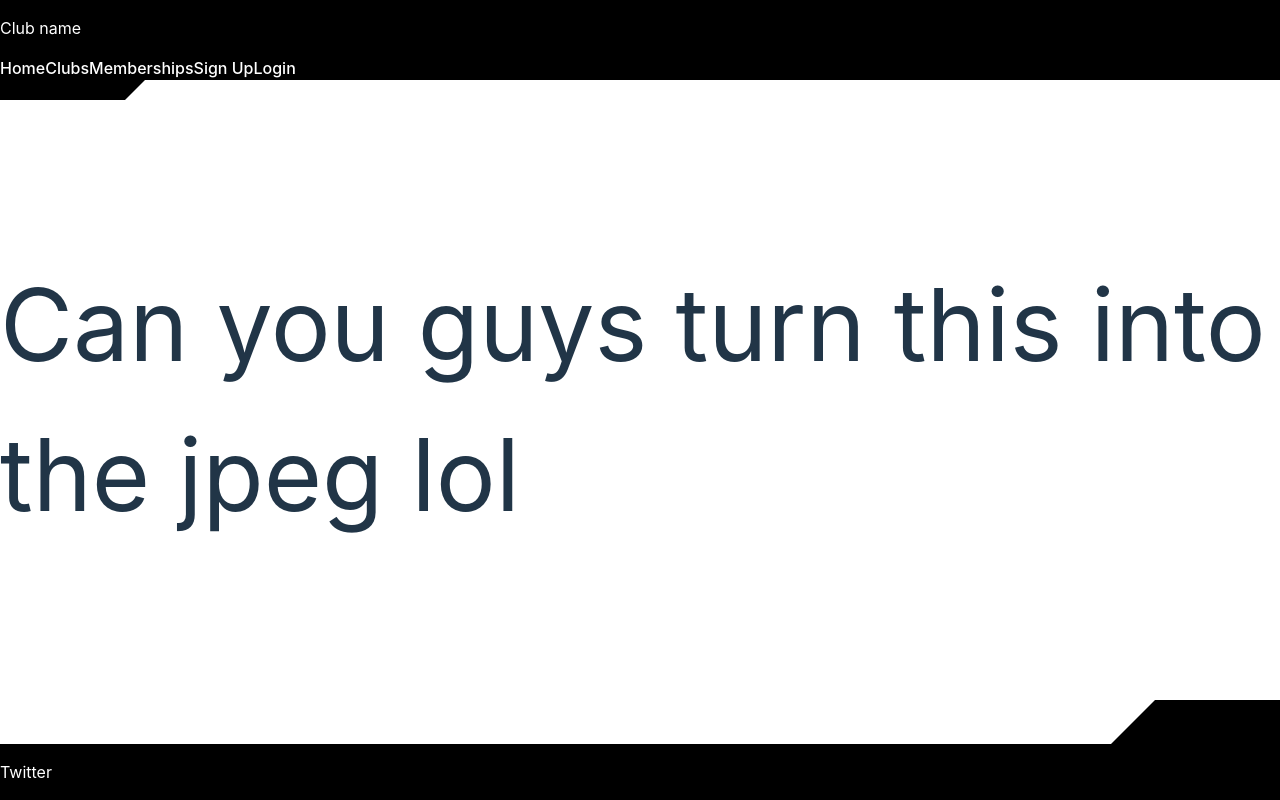
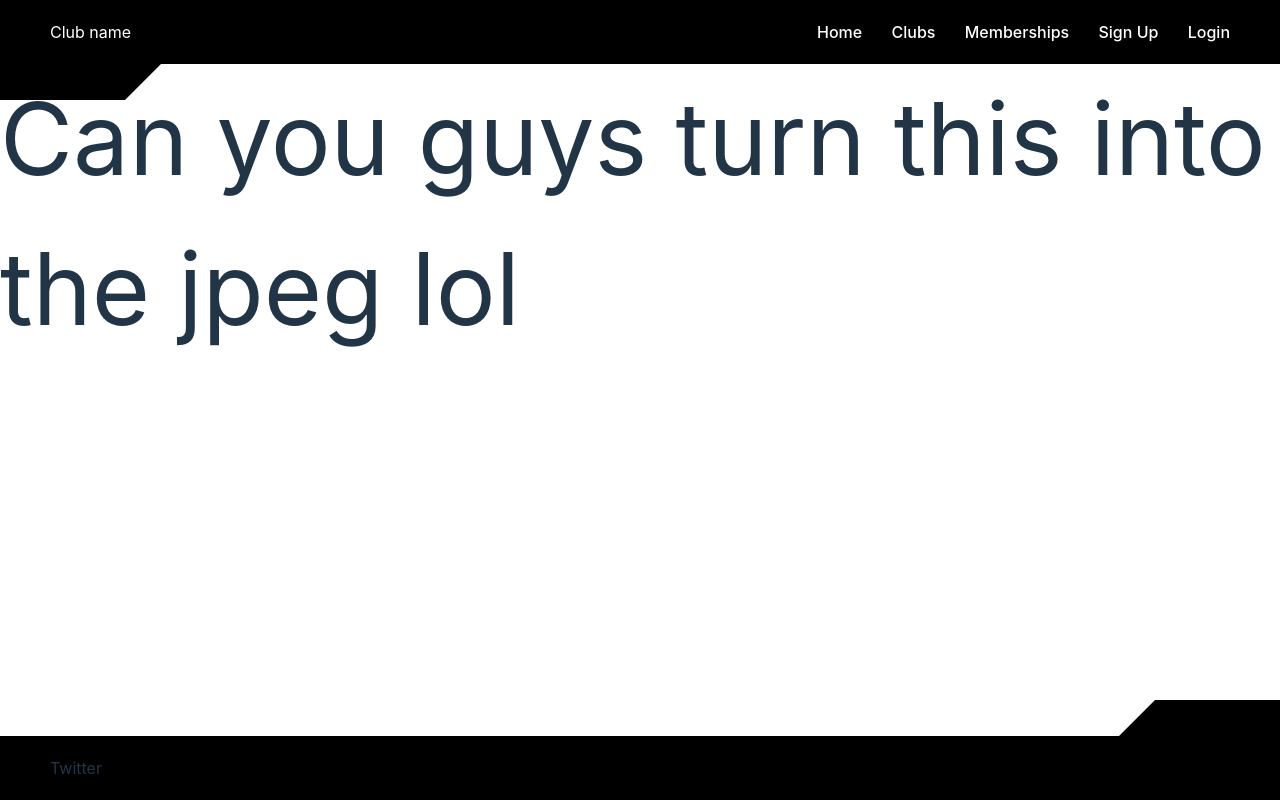
Before and after one commit to sjcy2704/clubs, a Vue app in the folder Front-End/: page / in a window 1280 px wide. Built offline with nearby package versions, Linux system fonts and the light colour scheme.

Commit message:
Finish Navbar

```diff
--- a/Front-End/src/App.vue
+++ b/Front-End/src/App.vue
@@ -1,25 +1,12 @@
 <script setup>
 import Navbar from "./components/Navbar.vue";
+import Footer from "./components/Footer.vue";
 </script>
 
 <template>
-  <header>
-    <div class="topCorner"></div>
-    <div class="topDiv">
-      <p style="color: white">Club name</p>
-      <Navbar />
-    </div>
-  </header>
-
+  <Navbar />
   <main>
     <p style="font-size: 100px">Can you guys turn this into the jpeg lol</p>
   </main>
-
-  <footer class="bottomDiv">
-    <div>
-      <p style="color: white">Twitter</p>
-    </div>
-
-    <div class="bottomCorner"></div>
-  </footer>
+  <Footer />
 </template>
--- /dev/null
+++ b/Front-End/src/components/Footer.vue
@@ -0,0 +1,9 @@
+<template>
+  <footer>
+    <div class="bottomDiv">
+      <p>Twitter</p>
+    </div>
+
+    <div class="bottomCorner"></div>
+  </footer>
+</template>
--- a/Front-End/src/components/Navbar.vue
+++ b/Front-End/src/components/Navbar.vue
@@ -9,9 +9,21 @@ const nav = [
 </script>
 
 <template>
-  <ul class="flex row justify-between">
-    <li v-for="item in nav">
-      <a :href="item.path">{{ item.title }}</a>
-    </li>
-  </ul>
+  <header>
+    <div class="topCorner"></div>
+    <div class="topDiv flex justify-between">
+      <p style="color: white">Club name</p>
+      <ul class="flex row justify-between nav">
+        <li v-for="item in nav">
+          <a :href="item.path">{{ item.title }}</a>
+        </li>
+      </ul>
+    </div>
+  </header>
 </template>
+
+<style scoped>
+.nav {
+  width: 35%;
+}
+</style>
--- a/Front-End/src/style.css
+++ b/Front-End/src/style.css
@@ -1,3 +1,6 @@
+* {
+  margin: 0;
+}
 :root {
   font-family: Inter, system-ui, Avenir, Helvetica, Arial, sans-serif;
   line-height: 1.5;
@@ -13,30 +16,27 @@
   -moz-osx-font-smoothing: grayscale;
   -webkit-text-size-adjust: 100%;
 }
+/* Reusable */
+.flex {
+  display: flex;
+}
+
+.row {
+  flex-direction: row;
+}
+
+.justify-between {
+  justify-content: space-between;
+}
+
+/* Rest of Css */
+header {
+  position: sticky;
+}
 
 .topDiv {
   background-color: black;
-  top: 0;
-  position: absolute;
-  width: 100%;
-}
-
-.bottomDiv {
-  background-color: black;
-  bottom: 0;
-  position: absolute;
-  width: 100%;
-}
-
-.bottomCorner {
-  border-bottom: 100px solid black;
-  border-left: 100px solid transparent;
-  height: 0;
-  width: 125px;
-  bottom: 0;
-  right: 0;
-  position: absolute;
-  float: left;
+  padding: 20px 50px;
 }
 
 .topCorner {
@@ -46,19 +46,27 @@
   width: 125px;
   top: 0;
   position: absolute;
+  z-index: -1;
 }
 
-.flex {
-  display: flex;
+.bottomDiv {
+  background-color: black;
+  padding: 20px 50px;
+  position: fixed;
+  bottom: 0;
+  width: 100%;
 }
 
-.row {
-  flex-direction: row;
+.bottomCorner {
+  border-bottom: 100px solid black;
+  border-left: 100px solid transparent;
+  width: 125px;
+  height: 0;
+  position: absolute;
+  bottom: 0;
+  right: 0;
+  z-index: -1;
 }
-
-/* .justify-between { */
-/*   justify-content: between; */
-/* } */
 
 ul {
   text-decoration: none;
@@ -74,14 +82,6 @@ a {
 }
 a:hover {
   color: #242424;
-}
-
-body {
-  margin: 0;
-  display: flex;
-  place-items: center;
-  min-width: 320px;
-  min-height: 100vh;
 }
 
 h1 {
@@ -109,10 +109,6 @@ button:focus-visible {
   outline: 4px auto -webkit-focus-ring-color;
 }
 
-.card {
-  padding: 2em;
-}
-
 @media (prefers-color-scheme: light) {
   :root {
     color: #213547;
```
